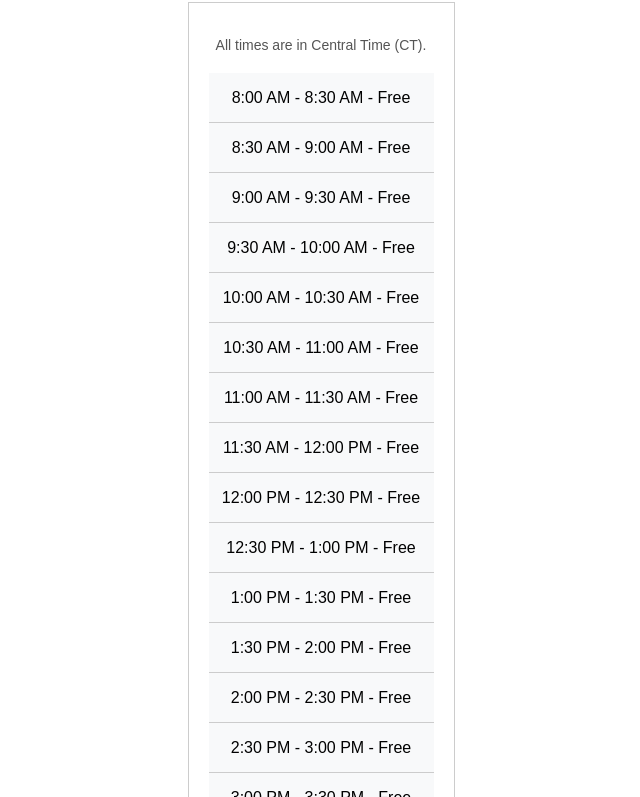
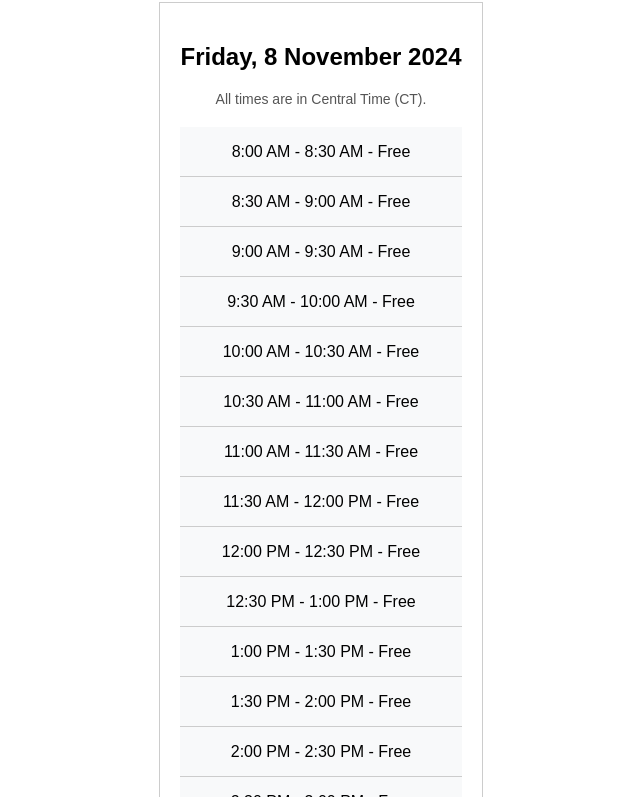
Before and after one commit to KevinStock/schedule-sharing, a plain HTML site: page index.html in a window 1280 px wide. Shown: the part 66-863 px from the top of the page, without its empty margins (319-959 px from the left). Drawn offline with nearby package versions, Linux system fonts and the light colour scheme.

Commit message:
added current date

```diff
--- a/app.js
+++ b/app.js
@@ -128,8 +128,25 @@ function generateImage() {
   });
 }
 
+// app.js
+
+// Function to set the current date
+function setCurrentDate() {
+  const dateElement = document.getElementById('current-date');
+  const now = new Date();
+  const weekday = now.toLocaleDateString('en-US', { weekday: 'long' });
+  const day = now.getDate();
+  const month = now.toLocaleDateString('en-US', { month: 'long' });
+  const year = now.getFullYear();
+  const formattedDate = `${weekday}, ${day} ${month} ${year}`;
+  dateElement.innerText = formattedDate;
+}
+
 document.getElementById('export-btn').addEventListener('click', generateImage);
 document.getElementById('reset-btn').addEventListener('click', resetSchedule);
 
-// Load the schedule on page load
-window.onload = loadSchedule;
+// Load the schedule and set the date on page load
+window.onload = function() {
+  loadSchedule();
+  setCurrentDate();
+};
--- a/index.html
+++ b/index.html
@@ -10,6 +10,7 @@
   <!-- Wrap the note and timeline in a container for exporting -->
   <div id="schedule-container">
     <div id="schedule">
+      <h2 id="current-date"></h2>
       <p class="note">All times are in Central Time (CT).</p>
       <div id="timeline-container">
         <div id="timeline">
--- a/style.css
+++ b/style.css
@@ -33,7 +33,6 @@ h1 {
 }
 
 #timeline {
-  width: 225px;
   display: grid;
   grid-template-rows: repeat(18, 50px);
 }
```
